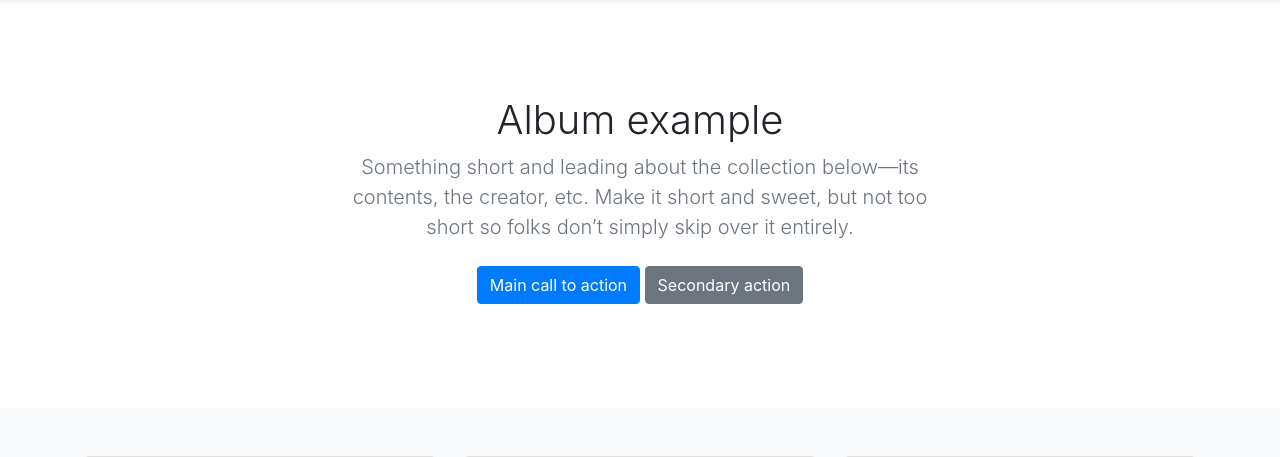
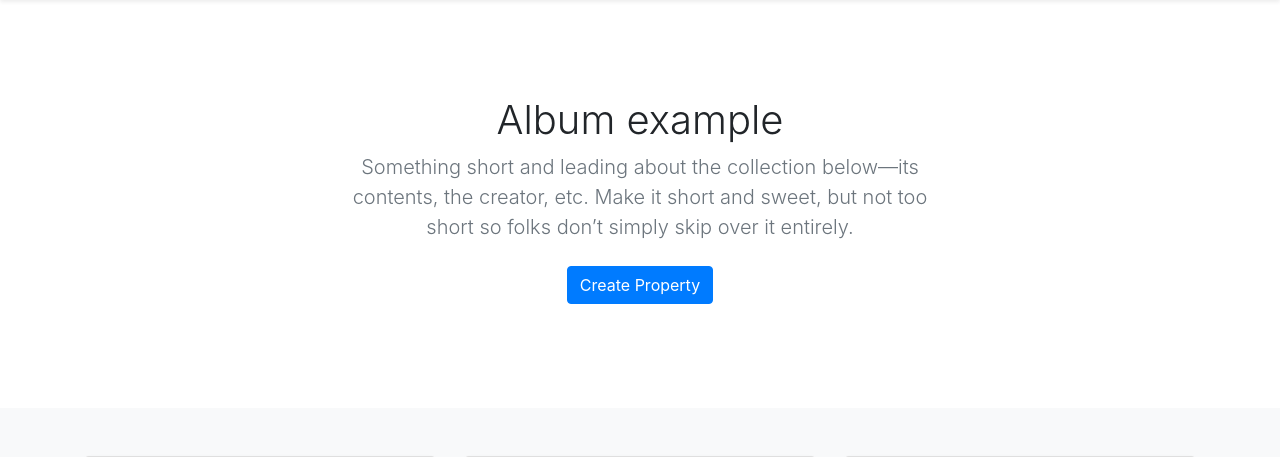
Before and after one commit to Abhishek-karki-dev/djangoproject, a Django app: page / in a window 1280 px wide. Shown: the part 56-513 px from the top of the page. Run offline with Django 3.2, Linux system fonts and the light colour scheme; some libraries are stand-ins or nearby versions.

Commit message:
made property form create

```diff
--- a/pages/models.py
+++ b/pages/models.py
@@ -1,5 +1,5 @@
 from django.db import models
-from django.shortcuts import redirect
+from django.shortcuts import redirect,reverse
 
 # Create your models here.
 class Property(models.Model):
@@ -20,4 +20,4 @@ class Property(models.Model):
         return self.title
 
     def get_absolute_url(self):
-        return redirect('home')
+        return reverse('home')
--- a/pages/templates/index.html
+++ b/pages/templates/index.html
@@ -9,8 +9,8 @@
     <h1>Album example</h1>
     <p class="lead text-muted">Something short and leading about the collection below—its contents, the creator, etc. Make it short and sweet, but not too short so folks don’t simply skip over it entirely.</p>
     <p>
-      <a href="#" class="btn btn-primary my-2">Main call to action</a>
-      <a href="#" class="btn btn-secondary my-2">Secondary action</a>
+      <a href="{% url 'property_create' %}" class="btn btn-primary my-2">Create Property</a>
+
     </p>
   </div>
 </section>
--- a/pages/templates/pages/property_form.html
+++ b/pages/templates/pages/property_form.html
@@ -2,11 +2,13 @@
 {% load crispy_forms_tags %}
 {% block content %}
 <div class='container' style="margin-top:6em;width:50%">
+  <br><h2>Create a New Property</h2>
     <form method="POST">
     {% csrf_token %}
     {{ form|crispy }}
-  <button type="submit" class="btn btn-primary">Submit</button>
-
+    <div class="text-center">
+        <button type="submit" class="btn btn-primary">Submit</button>
+    </div>
 </form>
 </div>
 {% endblock content %}
```
